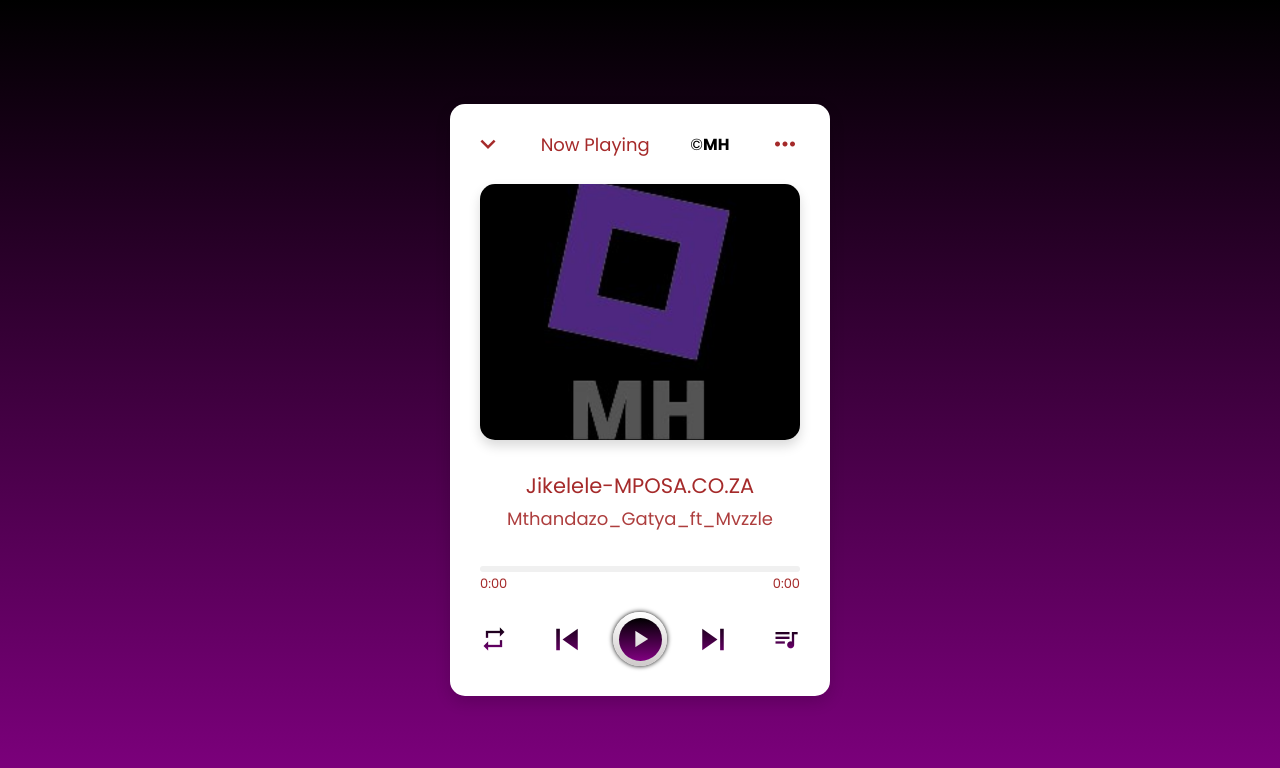
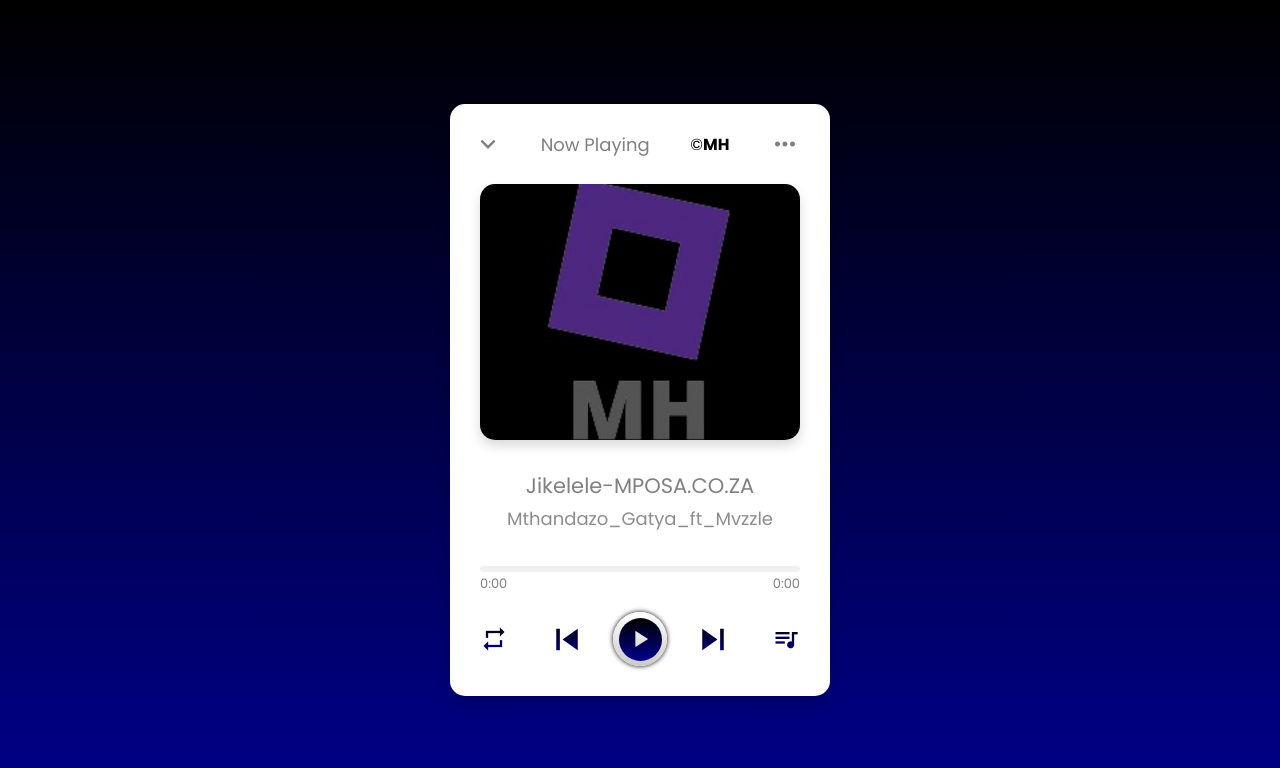
Before and after one commit to M-h-sh/music, a plain HTML site: page index.html in a window 1280 px wide. Drawn offline with Linux system fonts and the light colour scheme.

Commit message:
Update style.css

```diff
--- a/style.css
+++ b/style.css
@@ -11,8 +11,8 @@
 }
 :root{
   --pink:black;
-  --violet:purple;
-  --lightblack:brown;
+  --violet:darkblue;
+  --lightblack:gray;
   --white:white;
   --darkwhite: #cecaca;
   --pinkshadow: #ffcbdd;
```
